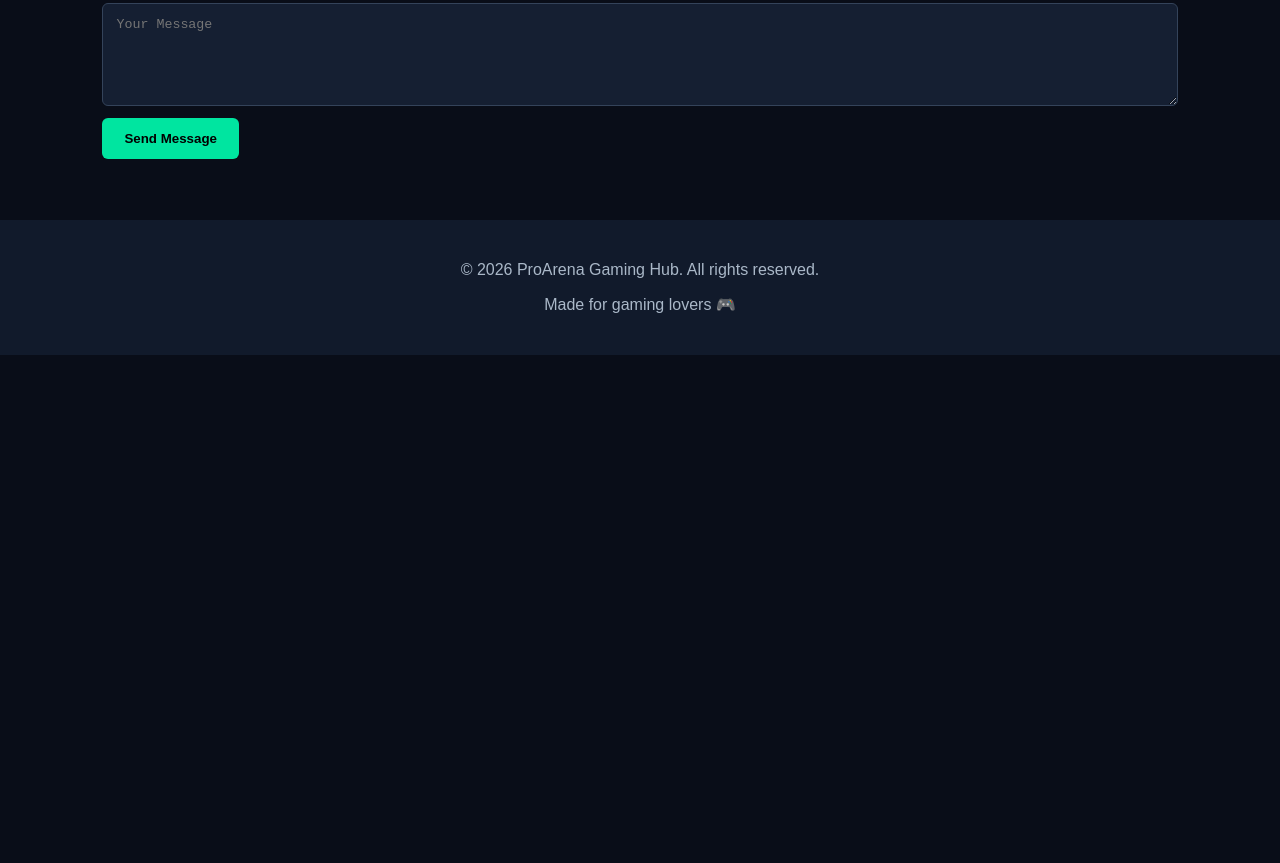
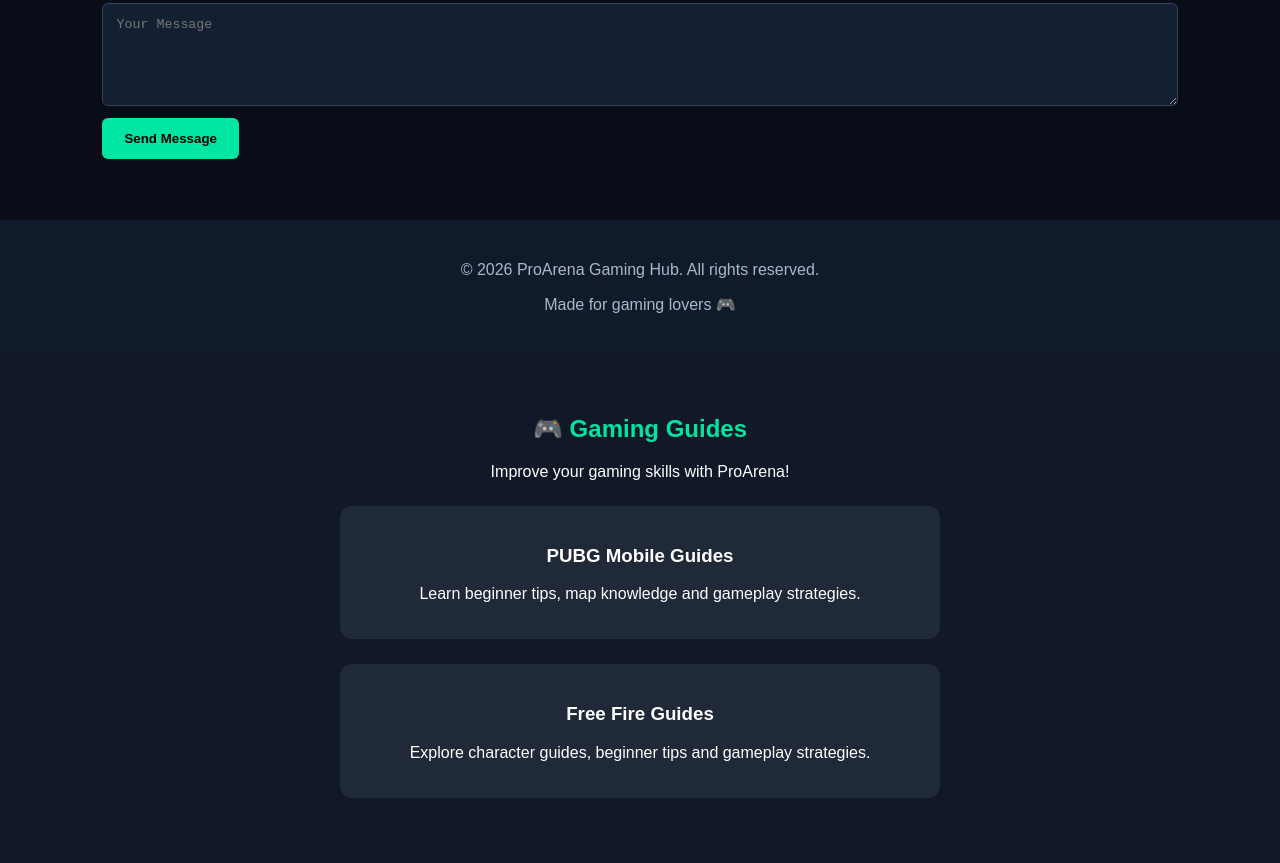
Before and after one commit to gamemaker2213/proarena, a plain HTML site: page index.html in a window 1280 px wide. Shown: the part 1735-2598 px from the top of the page. Before the commit the page ends 2090 px from the top, so only its background shows below. Drawn offline with Linux system fonts and the light colour scheme.

Commit message:
Update index.html

```diff
--- a/index.html
+++ b/index.html
@@ -121,5 +121,19 @@ document.getElementById("status").textContent="Thanks! Contact form demo submitt
 this.reset();
 });
 </script>
+  <section style="padding:40px 20px; text-align:center; background:#111827; color:white;">
+  <h2>🎮 Gaming Guides</h2>
+  <p>Improve your gaming skills with ProArena!</p>
+
+  <div style="margin:25px auto; padding:20px; background:#1f2937; border-radius:12px; max-width:600px;">
+    <h3>PUBG Mobile Guides</h3>
+    <p>Learn beginner tips, map knowledge and gameplay strategies.</p>
+  </div>
+
+  <div style="margin:25px auto; padding:20px; background:#1f2937; border-radius:12px; max-width:600px;">
+    <h3>Free Fire Guides</h3>
+    <p>Explore character guides, beginner tips and gameplay strategies.</p>
+  </div>
+  </section>
 </body>
 </html>
```
